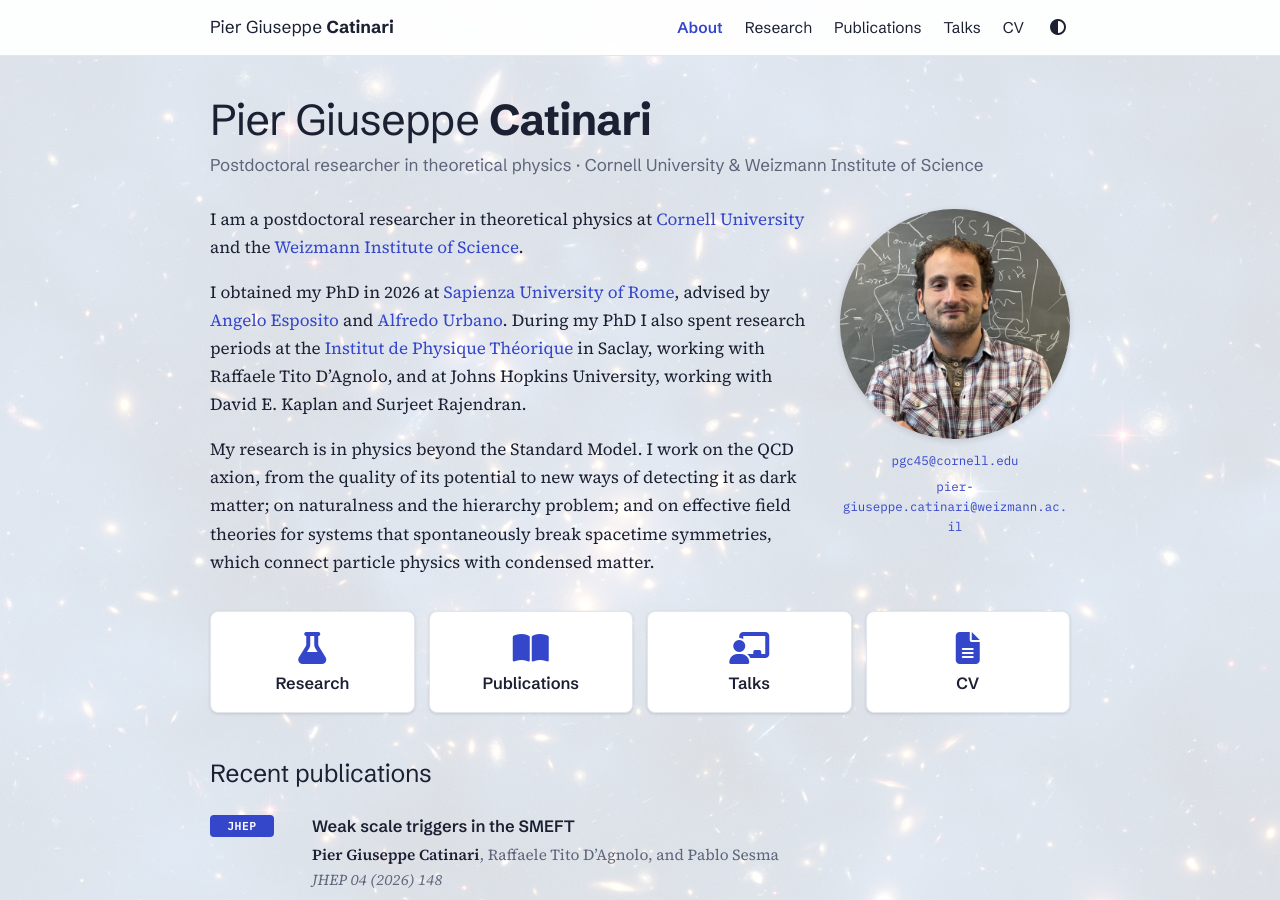
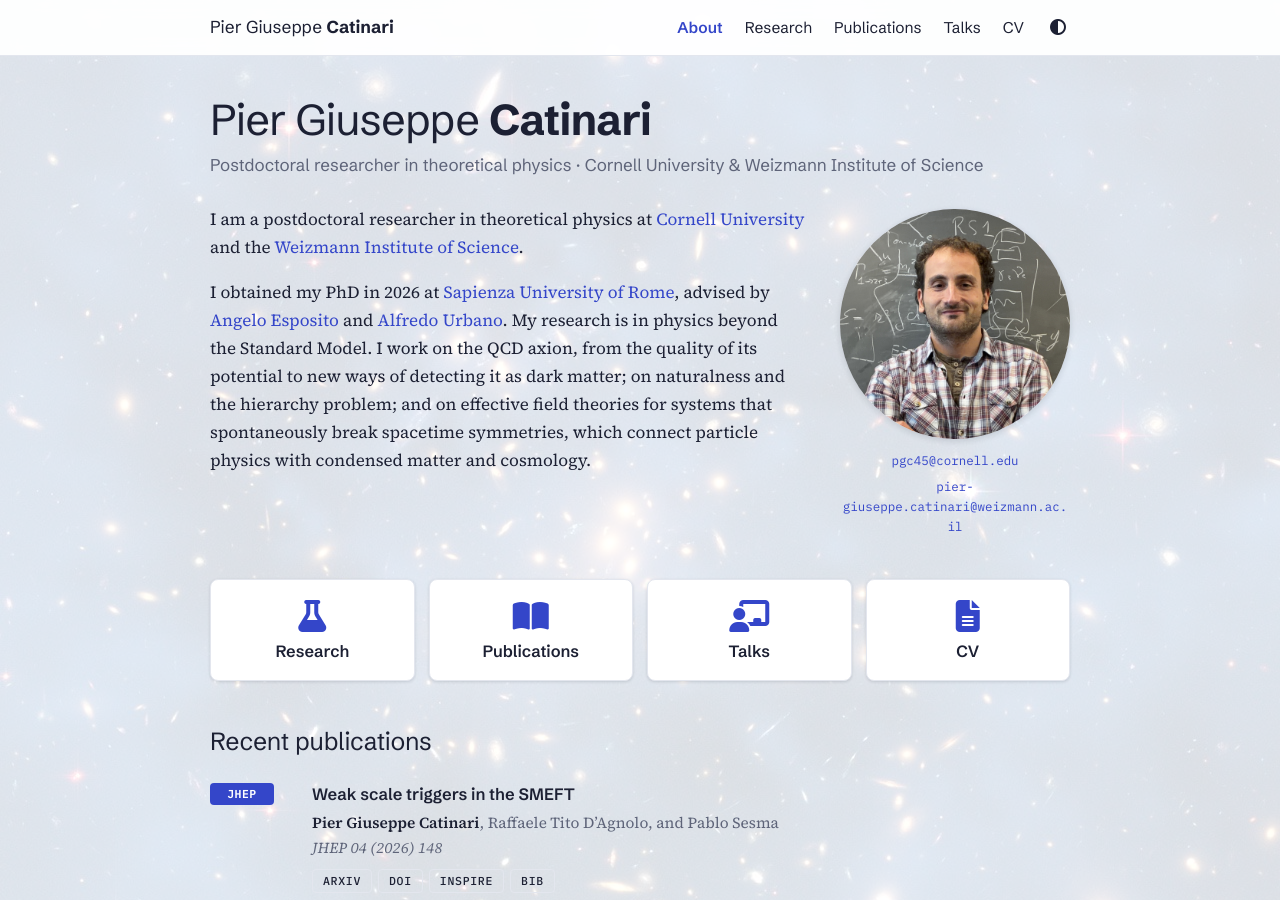
Before and after one commit to C4RLOSGGP/c4rlosggp.github.io, a Jekyll site: the page built from index.md, in a window 1280 px wide and 900 px high. Built offline with Jekyll 4.4.1, drawn with Linux system fonts in a browser that asks for light colours; a style sheet for code colours, icons or effects is not loaded.

Commit message:
Update index.md

```diff
--- a/index.md
+++ b/index.md
@@ -8,6 +8,5 @@ nav: About
 
 I am a postdoctoral researcher in theoretical physics at [Cornell University](https://www.cornell.edu/) and the [Weizmann Institute of Science](https://www.weizmann.ac.il/).
 
-I obtained my PhD in 2026 at [Sapienza University of Rome](https://www.uniroma1.it/en), advised by [Angelo Esposito](https://inspirehep.net/authors/1233187) and [Alfredo Urbano](https://inspirehep.net/authors/1060008). During my PhD I also spent research periods at the [Institut de Physique Théorique](https://www.ipht.fr/) in Saclay, working with Raffaele Tito D’Agnolo, and at Johns Hopkins University, working with David E. Kaplan and Surjeet Rajendran.
-
-My research is in physics beyond the Standard Model. I work on the QCD axion, from the quality of its potential to new ways of detecting it as dark matter; on naturalness and the hierarchy problem; and on effective field theories for systems that spontaneously break spacetime symmetries, which connect particle physics with condensed matter.
+I obtained my PhD in 2026 at [Sapienza University of Rome](https://www.uniroma1.it/en), advised by [Angelo Esposito](https://inspirehep.net/authors/1233187) and [Alfredo Urbano](https://inspirehep.net/authors/1060008).
+My research is in physics beyond the Standard Model. I work on the QCD axion, from the quality of its potential to new ways of detecting it as dark matter; on naturalness and the hierarchy problem; and on effective field theories for systems that spontaneously break spacetime symmetries, which connect particle physics with condensed matter and cosmology.
```
